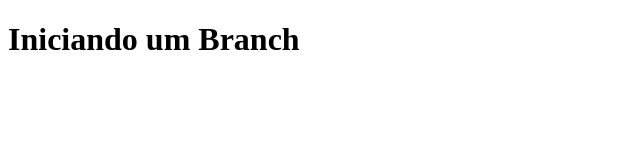
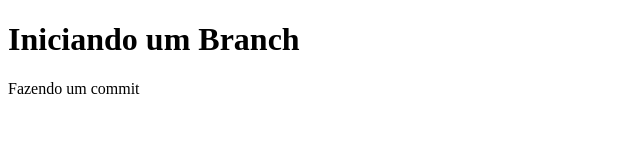
Before and after one commit to RicardoMadureiira/Atividade-Mapa, a plain HTML site: page AtividadeMapa/index.html in a window 1280 px wide. Shown: the whole page, without its empty margins (0-640 px from the left). Drawn offline with Linux system fonts and the light colour scheme.

Commit message:
adicionando um paragrafo

```diff
--- a/AtividadeMapa/index.html
+++ b/AtividadeMapa/index.html
@@ -8,5 +8,6 @@
 </head>
 <body>
     <h1>Iniciando um Branch</h1>
+    <p>Fazendo um commit</p>
 </body>
 </html>
```
